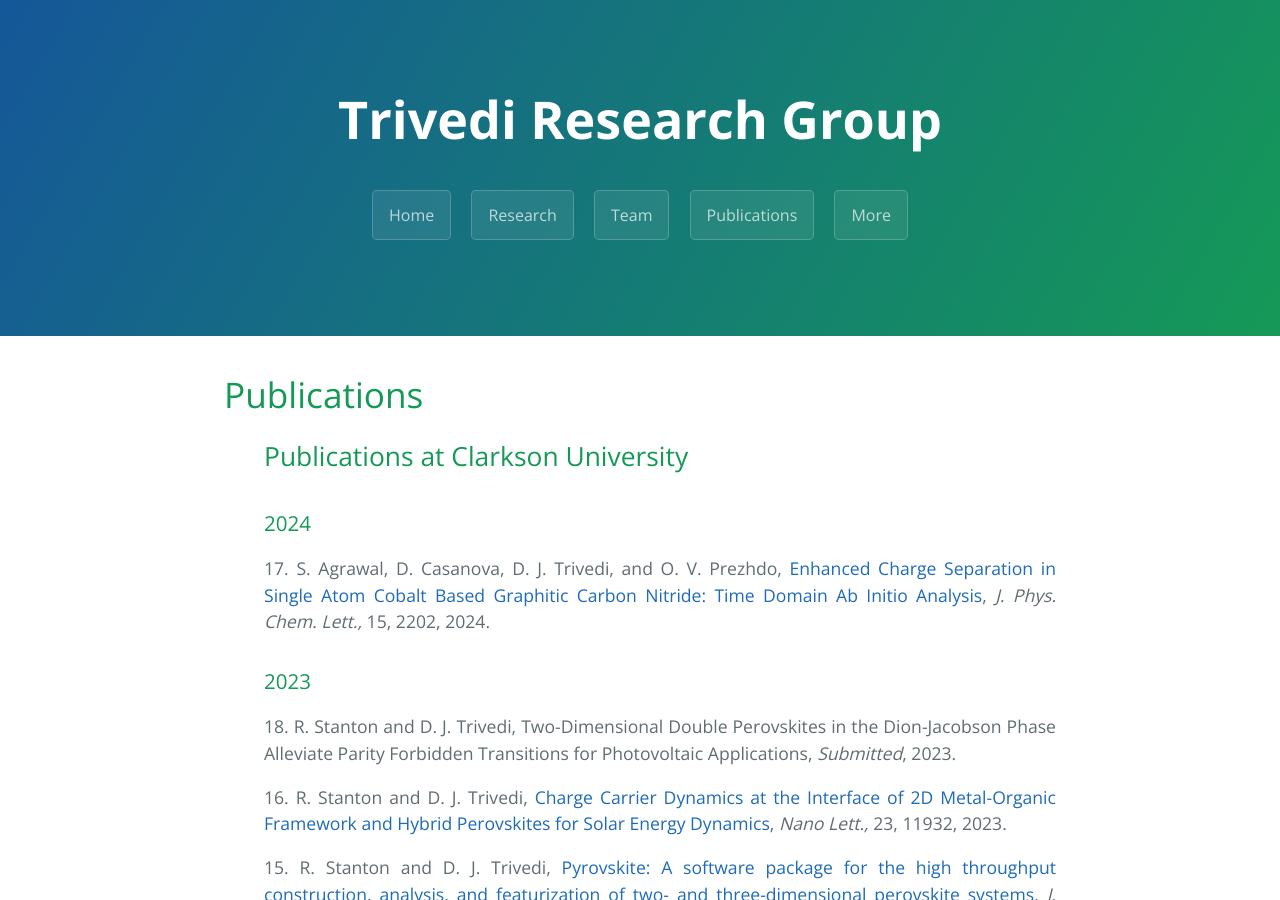
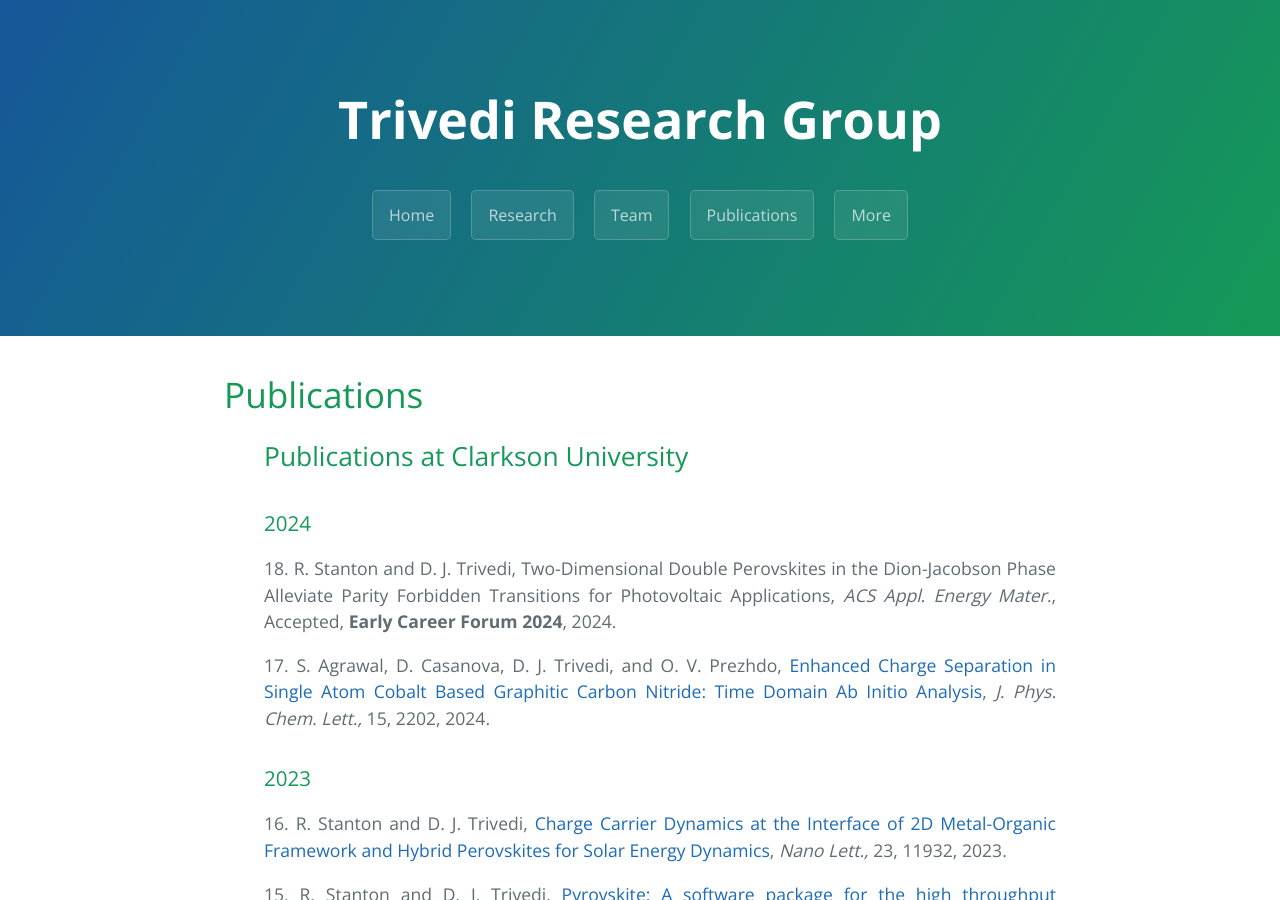
Before and after one commit to dharatrivedi/dharatrivedi.github.io, a Jekyll site: the page built from publication.html, in a window 1280 px wide and 900 px high. Built offline with Jekyll 4.4.1, drawn with Linux system fonts in a browser that asks for light colours.

Commit message:
Update publication.html

```diff
--- a/publication.html
+++ b/publication.html
@@ -8,11 +8,11 @@
   <ul class="clearfix" style="text-align:justify">
     <h2>Publications at Clarkson University</h2>
     <h3>2024</h3>
+     18. R. Stanton and D. J. Trivedi, Two-Dimensional Double Perovskites in the Dion-Jacobson Phase Alleviate Parity Forbidden Transitions for Photovoltaic Applications, <i> ACS Appl. Energy Mater.</i>, Accepted, <b>Early Career Forum 2024</b>, 2024.
+          <p> </p>
      17. S. Agrawal, D. Casanova, D. J. Trivedi, and O. V. Prezhdo, <a href="https://pubs.acs.org/doi/10.1021/acs.jpclett.3c03621">Enhanced Charge Separation in Single Atom Cobalt Based Graphitic Carbon Nitride: Time Domain Ab Initio Analysis</a>, <i> J. Phys. Chem. Lett.,</i> 15, 2202, 2024.
           <p> </p>
     <h3>2023</h3>
-     18. R. Stanton and D. J. Trivedi, Two-Dimensional Double Perovskites in the Dion-Jacobson Phase Alleviate Parity Forbidden Transitions for Photovoltaic Applications, <i> Submitted</i>, 2023.
-          <p> </p>
      16. R. Stanton and D. J. Trivedi, <a href="https://doi.org/10.1021/acs.nanolett.3c04054">Charge Carrier Dynamics at the Interface of 2D Metal-Organic Framework and Hybrid Perovskites for Solar Energy Dynamics</a>, <i> Nano Lett.,</i> 23, 11932, 2023.
           <p> </p>
      15. R. Stanton and D. J. Trivedi, <a href="https://doi.org/10.1063/5.0159407">Pyrovskite: A software package for the high throughput construction, analysis, and featurization of two- and three-dimensional perovskite systems</a>, <i> J. Chem. Phys.,</i> 159,064803, 2023.
```
